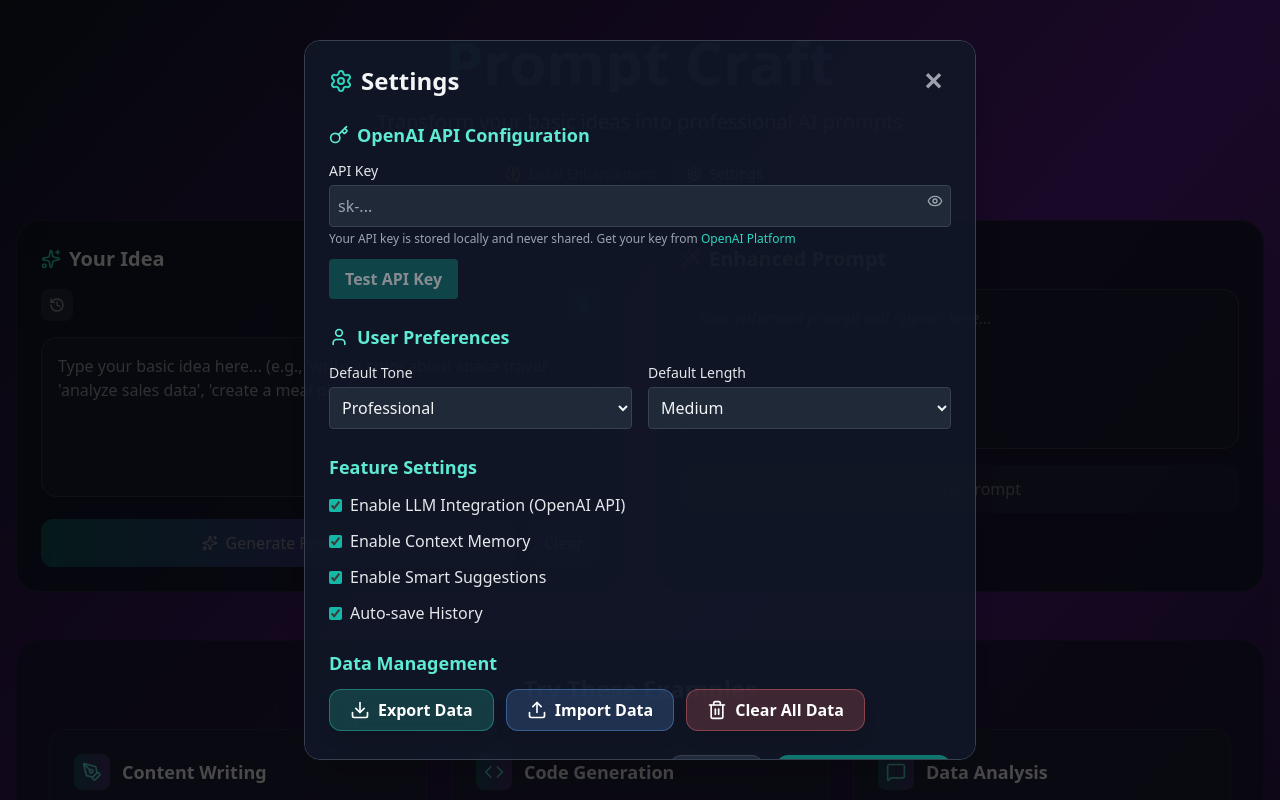
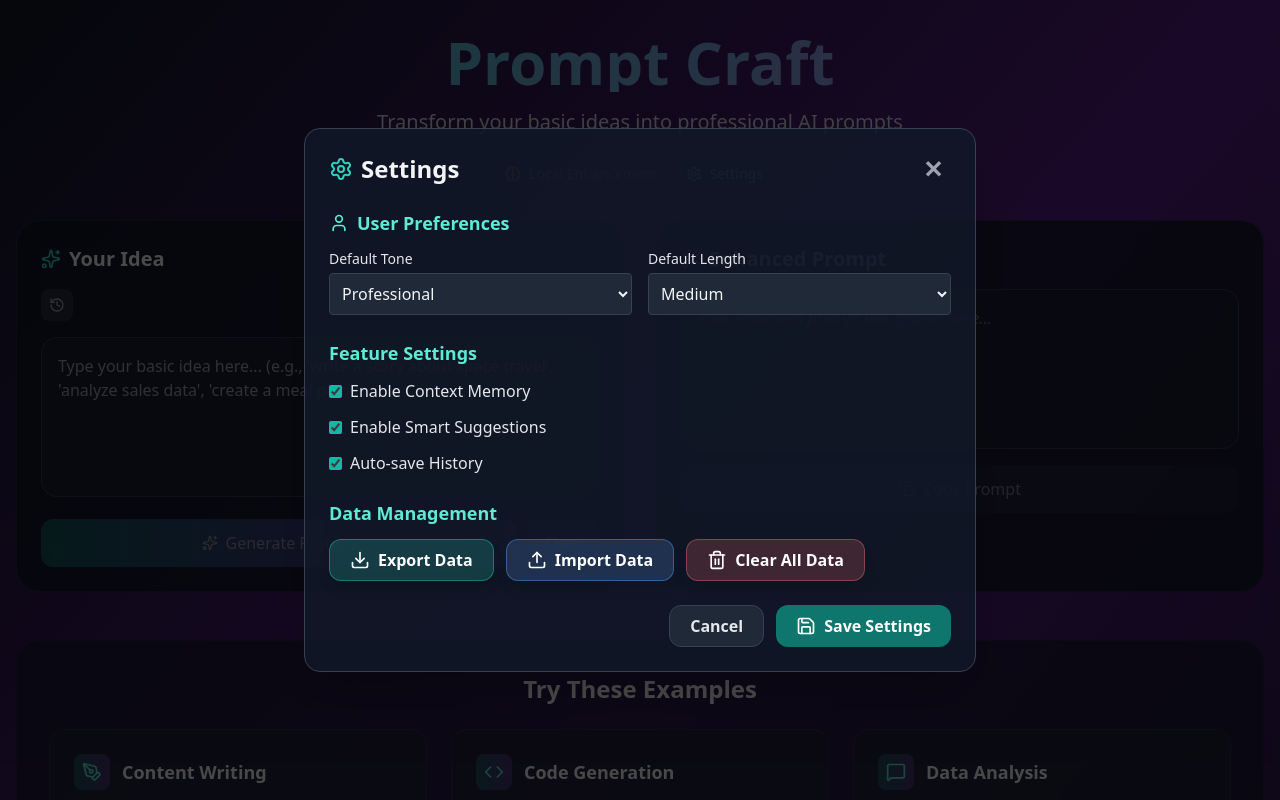
Before and after one commit to chamberlain-b/promptcraft, a React (Vite) app: page / in a window 1280 px wide. Both pictures are taken after a click on the button "Settings". Shown: the top 800 px of the page. Built offline with nearby package versions, Linux system fonts and the light colour scheme.

Commit message:
Update Settings.jsx

```diff
--- a/src/components/Settings.jsx
+++ b/src/components/Settings.jsx
@@ -1,15 +1,11 @@
 import React, { useState, useEffect } from 'react';
-import { Settings as SettingsIcon, Key, User, Save, Eye, EyeOff, Download, Upload, Trash2 } from 'lucide-react';
-import llmService from '../services/llmService';
+import { Settings as SettingsIcon, User, Save, Download, Upload, Trash2 } from 'lucide-react';
 import contextService from '../services/contextService';
 
 const Settings = ({ isOpen, onClose }) => {
-  const [apiKey, setApiKey] = useState('');
-  const [showApiKey, setShowApiKey] = useState(false);
   const [preferences, setPreferences] = useState({
     defaultTone: 'professional',
     defaultLength: 'medium',
-    enableLLM: true,
     enableContext: true,
     enableSuggestions: true,
     autoSave: true
@@ -20,11 +16,6 @@ const Settings = ({ isOpen, onClose }) => {
   useEffect(() => {
     if (isOpen) {
       // Load current settings
-      const savedApiKey = localStorage.getItem('openai-api-key');
-      if (savedApiKey) {
-        setApiKey(savedApiKey.substring(0, 8) + '...');
-      }
-
       const savedPreferences = contextService.getUserPreferences();
       setPreferences(prev => ({ ...prev, ...savedPreferences }));
     }
@@ -35,12 +26,6 @@ const Settings = ({ isOpen, onClose }) => {
     setMessage('');
 
     try {
-      // Save API key if provided
-      if (apiKey && !apiKey.includes('...')) {
-        llmService.setApiKey(apiKey);
-        setMessage('API key saved successfully!');
-      }
-
       // Save preferences
       contextService.updateUserPreferences(preferences);
 
@@ -86,26 +71,6 @@ const Settings = ({ isOpen, onClose }) => {
     }
   };
 
-  const handleTestApiKey = async () => {
-    if (!apiKey || apiKey.includes('...')) {
-      setMessage('Please enter a valid API key first.');
-      return;
-    }
-
-    setIsSaving(true);
-    setMessage('Testing API key...');
-
-    try {
-      llmService.setApiKey(apiKey);
-      const testPrompt = await llmService.generateEnhancedPrompt('Test prompt');
-      setMessage('API key is working! LLM integration enabled.');
-    } catch (error) {
-      setMessage('API key test failed: ' + error.message);
-    } finally {
-      setIsSaving(false);
-    }
-  };
-
   if (!isOpen) return null;
 
   return (
@@ -131,48 +96,6 @@ const Settings = ({ isOpen, onClose }) => {
             {message}
           </div>
         )}
-
-        {/* API Configuration */}
-        <div className="mb-6">
-          <h3 className="text-lg font-semibold mb-3 flex items-center gap-2 text-teal-300">
-            <Key className="w-5 h-5" />
-            OpenAI API Configuration
-          </h3>
-          <div className="space-y-3">
-            <div>
-              <label className="block text-sm font-medium mb-1 text-gray-200">API Key</label>
-              <div className="relative">
-                <input
-                  type={showApiKey ? "text" : "password"}
-                  value={apiKey}
-                  onChange={(e) => setApiKey(e.target.value)}
-                  placeholder="sk-..."
-                  className="w-full p-2 bg-gray-800 border border-gray-700 rounded text-gray-100 pr-10 focus:outline-none focus:ring-2 focus:ring-teal-500"
-                />
-                <button
-                  type="button"
-                  onClick={() => setShowApiKey(!showApiKey)}
-                  className="absolute right-2 top-2 text-gray-400 hover:text-gray-200"
-                >
-                  {showApiKey ? <EyeOff className="w-4 h-4" /> : <Eye className="w-4 h-4" />}
-                </button>
-              </div>
-              <p className="text-xs text-gray-400 mt-1">
-                Your API key is stored locally and never shared. Get your key from{' '}
-                <a href="https://platform.openai.com/api-keys" target="_blank" rel="noopener noreferrer" className="text-teal-400 hover:underline">
-                  OpenAI Platform
-                </a>
-              </p>
-            </div>
-            <button
-              onClick={handleTestApiKey}
-              disabled={isSaving || !apiKey || apiKey.includes('...')}
-              className="px-4 py-2 bg-teal-700 hover:bg-teal-600 text-white rounded font-semibold disabled:opacity-50"
-            >
-              Test API Key
-            </button>
-          </div>
-        </div>
 
         {/* User Preferences */}
         <div className="mb-6">
@@ -217,15 +140,6 @@ const Settings = ({ isOpen, onClose }) => {
         <div className="mb-6">
           <h3 className="text-lg font-semibold mb-3 text-teal-300">Feature Settings</h3>
           <div className="space-y-3">
-            <label className="flex items-center text-gray-200">
-              <input
-                type="checkbox"
-                checked={preferences.enableLLM}
-                onChange={(e) => setPreferences(prev => ({ ...prev, enableLLM: e.target.checked }))}
-                className="mr-2 accent-teal-500"
-              />
-              Enable LLM Integration (OpenAI API)
-            </label>
             <label className="flex items-center text-gray-200">
               <input
                 type="checkbox"
```
